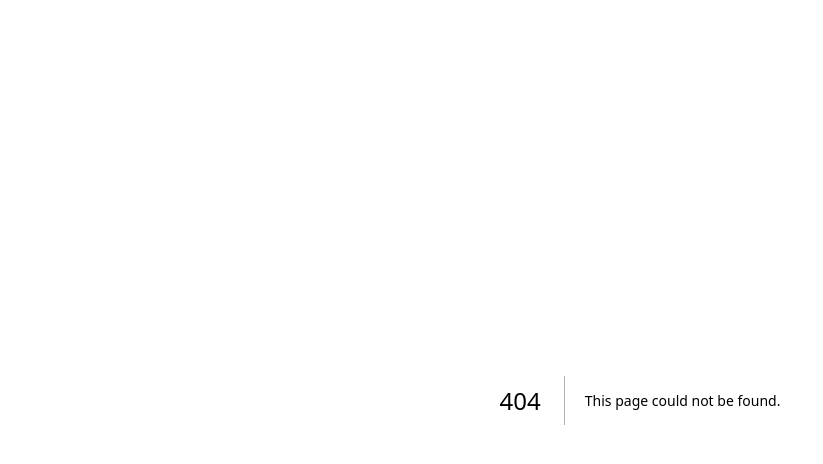
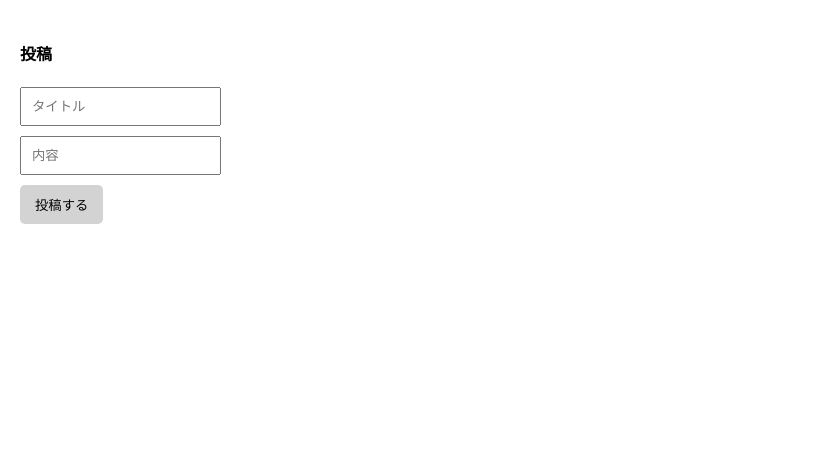
Before and after one commit to gwoongchoi/forum, a Next.js app: page /write in a window 1280 px wide. Before the commit this address had no page. Shown: the top 464 px of the page, without its empty margins (0-823 px from the left). Built offline with nearby package versions, Linux system fonts and the light colour scheme.

Commit message:
post page created

```diff
--- a/app/globals.css
+++ b/app/globals.css
@@ -31,3 +31,18 @@ a:hover {
   color: grey;
   margin: 5px 0px;
 }
+.p-20 {
+  padding: 20px;
+}
+input {
+  box-sizing: border-box;
+  padding: 10px;
+  display: block;
+  margin-bottom: 10px;
+}
+button {
+  padding: 10px 15px;
+  background: lightgray;
+  border: none;
+  border-radius: 5px;
+}
--- a/app/list/page.js
+++ b/app/list/page.js
@@ -1,6 +1,6 @@
 import { connectDB } from "@/util/database";
 import Link from "next/link";
-import DetailLink from "./DetailLink";
+// import DetailLink from "./DetailLink";
 
 export default async function List() {
   const db = (await connectDB).db("forum");
@@ -16,6 +16,7 @@ export default async function List() {
           >
             <h4>{result[i].title}</h4>
           </Link>
+          <Link href={"/edit"}>✏️</Link>
           {/* <DetailLink /> */}
           <p>{result[i].content}</p>
         </div>
--- /dev/null
+++ b/app/write/page.js
@@ -0,0 +1,12 @@
+export default async function Write() {
+  return (
+    <div className="p-20">
+      <h4>投稿</h4>
+      <form action="/api/join/new" method="POST">
+        <input name="title" placeholder="タイトル" />
+        <input name="content" placeholder="内容" />
+        <button type="submit">投稿する</button>
+      </form>
+    </div>
+  );
+}
--- /dev/null
+++ b/pages/api/date.js
@@ -0,0 +1,4 @@
+export default function handler(req, res) {
+  let a = new Date();
+  res.status(200).json(a);
+}
--- /dev/null
+++ b/pages/api/join/new.js
@@ -0,0 +1,20 @@
+import { connectDB } from "@/util/database";
+
+export default async function handler(req, res) {
+  if (req.method == "POST") {
+    if (req.body.account == "") {
+      return res.status(500).json("ID can't be blank ;(");
+    }
+    if (req.body.password == "") {
+      return res.status(500).json("Password can't be blank ;(");
+    }
+    try {
+      const db = (await connectDB).db("forum");
+      let result = await db.collection("member").insertOne(req.body);
+      return res.status(200).redirect("/");
+    } catch (e) {
+      console.log(e);
+      res.status(500).send("鯖の問題");
+    }
+  }
+}
--- /dev/null
+++ b/pages/api/post/new.js
@@ -0,0 +1,20 @@
+import { connectDB } from "@/util/database";
+
+export default async function handler(req, res) {
+  if (req.method == "POST") {
+    if (req.body.title == "") {
+      return res.status(500).json("The title can't be blank ;(");
+    }
+    if (req.body.content == "") {
+      return res.status(500).json("The content can't be blank ;(");
+    }
+    try {
+      const db = (await connectDB).db("forum");
+      let result = await db.collection("post").insertOne(req.body);
+      return res.status(200).redirect("/list");
+    } catch (e) {
+      console.log(e);
+      res.status(500).send("鯖の問題");
+    }
+  }
+}
--- /dev/null
+++ b/pages/api/test.js
@@ -0,0 +1,12 @@
+import { connectDB } from "@/util/database";
+
+export default async function handler(req, res) {
+  const db = (await connectDB).db("forum");
+  let result = await db.collection("post").find().toArray();
+  if (req.method == "GET") {
+    res.status(200).json(result);
+  }
+  if (req.method == "POST") {
+    res.status(200).json("POST completed");
+  }
+}
```
Also changed, not shown: app/member/page.js (added, +12 -0 lines).
